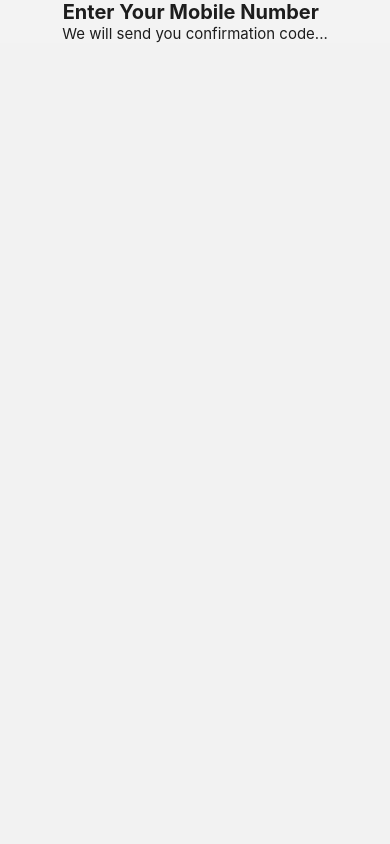
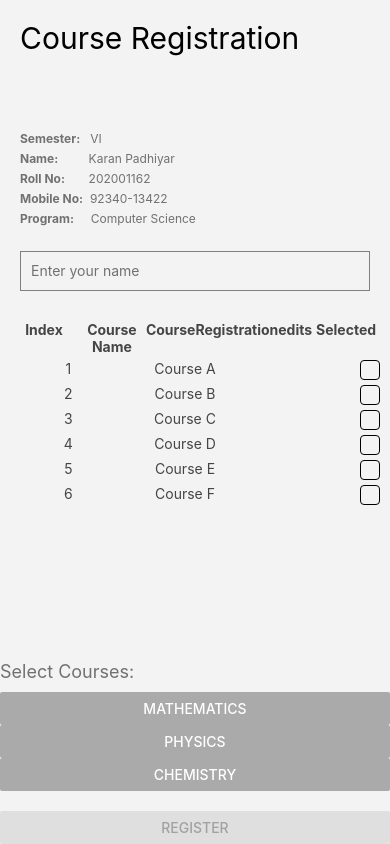
Before and after one commit to b202001162/Student_Application_Project, a React Native app in the folder Frontend/: screen /CourseRegistration in a window 390 px wide. Built offline with nearby package versions, Linux system fonts and the light colour scheme.

Commit message:
Dummy Course registration Screen Created

```diff
--- a/Frontend/App.tsx
+++ b/Frontend/App.tsx
@@ -3,6 +3,7 @@ import { NavigationContainer } from '@react-navigation/native';
 // Screens
 import Dashboard from './Screens/Dashboard';
 import LoginPage from './Screens/LoginPage';
+import CourseRegistration from './Screens/CourseRegistration';
 // import Welcome from './components/Welcome';
 // import CourseRegistration from './components/CourseRegistration';
 // import LoginDemo from './components/LoginDemo';
@@ -21,6 +22,7 @@ import { createNativeStackNavigator } from '@react-navigation/native-stack';
 export type RootStackParamList = {
   Dashboard: undefined;
   LoginPage: undefined;
+  CourseRegistration: undefined;
 };
 
 // Create stack navigator
@@ -33,6 +35,7 @@ const App = () => {
       <Stack.Navigator initialRouteName="LoginPage">
         <Stack.Screen name="Dashboard" component={Dashboard} options={{headerShown: false,}}/>
         <Stack.Screen name="LoginPage" component={LoginPage} options={{headerShown: false,}}/>
+        <Stack.Screen name="CourseRegistration" component={CourseRegistration} options={{headerShown: false,}}/>
       </Stack.Navigator>
     </NavigationContainer>
     // <FileInput/>
--- a/Frontend/Screens/CourseRegistration.tsx
+++ b/Frontend/Screens/CourseRegistration.tsx
@@ -0,0 +1,202 @@
+import React, {useState} from 'react';
+import {Button, TextInput, StyleSheet, Text, View, TouchableOpacity} from 'react-native';
+
+const CourseRegistration = () => {
+  const [studentName, setStudentName] = useState('');
+  const [selectedCourses, setSelectedCourses] = useState<string[]>([]);
+
+  const handleCourseSelection = (course: string) => {
+    // Add or remove the course based on its current selection state
+    const index = selectedCourses.indexOf(course);
+    if (index === -1) {
+      setSelectedCourses([...selectedCourses, course]);
+    } else {
+      setSelectedCourses(selectedCourses.filter((c) => c !== course));
+    }
+  };
+
+  const handleRegistration = () => {
+    // Implement your registration logic here
+    console.log('Student Name:', studentName);
+    console.log('Selected Courses:', selectedCourses);
+    // You can send the registration data to your backend or perform any other necessary action
+  };
+
+
+interface Course {
+  index: number;
+  name: string;
+  credits: number;
+  selected: boolean;
+}
+
+  const [courses, setCourses] = useState<Course[]>([
+    { index: 1, name: 'Course A', credits: 3, selected: false },
+    { index: 2, name: 'Course B', credits: 4, selected: false },
+    { index: 3, name: 'Course C', credits: 3, selected: false },
+    { index: 4, name: 'Course D', credits: 4, selected: false },
+    { index: 5, name: 'Course E', credits: 3, selected: false },
+    { index: 6, name: 'Course F', credits: 4, selected: false },
+  ]);
+
+  const toggleSelection = (index: number) => {
+    setCourses((prevCourses) =>
+      prevCourses.map((course) =>
+        course.index === index ? { ...course, selected: !course.selected } : course
+      )
+    );
+  };
+
+  return (
+    <View style={styles.bigContainer}>
+      <View style={styles.container}>
+          <Text style={styles.heading}>Course Registration</Text>
+          <View style={styles.table}>
+              <Text style={styles.tableRow}><Text style={styles.cell1}>Semester:</Text>   VI</Text>
+              <Text style={styles.tableRow}><Text style={styles.cell1}>Name:</Text>         Karan Padhiyar</Text>
+              <Text style={styles.tableRow}><Text style={styles.cell1}>Roll No:</Text>       202001162</Text>
+              <Text style={styles.tableRow}><Text style={styles.cell1}>Mobile No:</Text>  92340-13422</Text>
+              <Text style={styles.tableRow}><Text style={styles.cell1}>Program:</Text>     Computer Science</Text>
+          </View>
+        <TextInput
+          style={styles.input}
+          placeholder="Enter your name"
+          placeholderTextColor={'#717171'}
+          value={studentName}
+          onChangeText={(text) => setStudentName(text)}
+        />
+      </View>
+
+      <View style={styles.container2}>
+        <View style={styles.tableRow2}>
+          <Text style={styles.columnHeader}>Index</Text>
+          <Text style={styles.columnHeader}>Course Name</Text>
+          <Text style={styles.columnHeader}>CourseRegistrationedits</Text>
+          <Text style={styles.columnHeader}>Selected</Text>
+        </View>
+        {courses.map((course) => (
+          <View key={course.index} style={styles.tableRow2}>
+            <Text style={styles.cell}>{course.index}</Text>
+            <Text style={styles.cell}>{course.name}</Text>
+            <Text style={styles.cell}>{course.CourseRegistrationedits}</Text>
+            <TouchableOpacity
+              style={[styles.checkbox, { backgroundColor: course.selected ? 'green' : 'transparent' }]}
+              onPress={() => toggleSelection(course.index)}
+            />
+          </View>
+        ))}
+      </View>
+
+      <Text style={styles.subHeading}>Select Courses:</Text>
+      <View style={styles.courseList}>
+        <Button
+          title="Mathematics"
+          onPress={() => handleCourseSelection('Mathematics')}
+          color={selectedCourses.includes('Mathematics') ? '#007bff' : '#aaa'}
+        />
+        <Button
+          title="Physics"
+          onPress={() => handleCourseSelection('Physics')}
+          color={selectedCourses.includes('Physics') ? '#007bff' : '#aaa'}
+        />
+        <Button
+          title="Chemistry"
+          onPress={() => handleCourseSelection('Chemistry')}
+          color={selectedCourses.includes('Chemistry') ? '#007bff' : '#aaa'}
+        />
+      </View>
+
+      <Button
+        title="Register"
+        onPress={handleRegistration}
+        disabled={!studentName || selectedCourses.length === 0}
+      />
+
+    </View>
+  );
+};
+
+const styles = StyleSheet.create({
+  bigContainer: {
+    flex: 1,
+    backgroundColor: '#F3F3F3',
+  },
+  container: {
+    flex: 1,
+    justifyContent: 'flex-start',
+    alignItems: 'center',
+    paddingHorizontal: 20,
+  },
+  heading: {
+    flex: 1,
+    alignSelf: 'flex-start',
+    fontSize: 30,
+    marginTop: 20,
+    marginBottom: 20,
+    color: '#000000'
+  },
+  cell1: {
+    fontWeight: 'bold',
+    color: '#717171'
+  },
+  table: {
+    alignSelf: 'flex-start',
+    marginBottom: 20,
+  },
+  tableRow: {
+    fontSize: 12,
+    marginBottom: 5,
+    color: '#717171'
+  },
+  input: {
+    height: 40,
+    color: '#ffffff',
+    width: '100%',
+    borderColor: 'gray',
+    borderWidth: 1,
+    marginBottom: 20,
+    paddingHorizontal: 10
+  },
+  subHeading: {
+    alignSelf: 'flex-start',
+    fontSize: 18,
+    marginBottom: 10,
+    marginTop: 20,
+    color: '#717171'
+  },
+  courseList: {
+    flexDirection: 'column',
+    justifyContent: 'space-between',
+    // alignItems: 'space-between',
+    marginBottom: 20,
+    // width: '100%',
+  },
+  container2: {
+    flex: 1,
+    padding: 10,
+  },
+  tableRow2: {
+    flexDirection: 'row',
+    justifyContent: 'space-between',
+    marginBottom: 5,
+  },
+  columnHeader: {
+    fontWeight: 'bold',
+    flex: 1,
+    textAlign: 'center',
+    color: '#454545'
+  },
+  cell: {
+    flex: 1,
+    textAlign: 'center',
+    color: '#454545'
+  },
+  checkbox: {
+    width: 20,
+    height: 20,
+    borderRadius: 4,
+    borderWidth: 1,
+  },
+});
+
+export default CourseRegistration;
```
